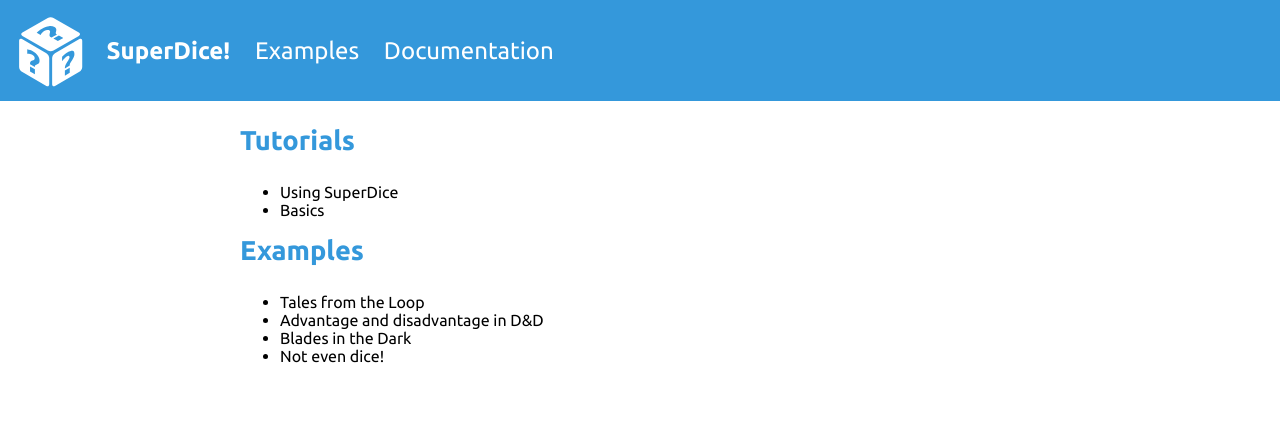
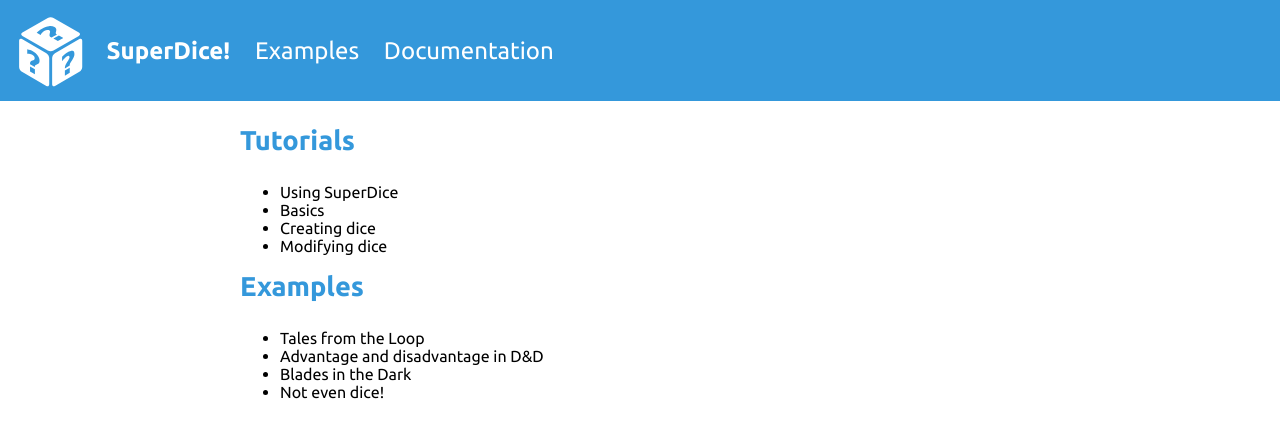
Before and after one commit to Castux/SnakeEyes, a Jekyll site: the page built from examples.md, in a window 1280 px wide. Shown: the top 438 px of the page. Built offline with Jekyll 4.4.1, drawn with Linux system fonts in a browser that asks for light colours.

Commit message:
Tutorial 3

```diff
--- a/examples.md
+++ b/examples.md
@@ -7,6 +7,8 @@
 
 - [Using SuperDice]({{ site.baseurl }}?url=examples/tutorial-0.lua)
 - [Basics]({{ site.baseurl }}?url=examples/tutorial-1.lua)
+- [Creating dice]({{ site.baseurl }}?url=examples/tutorial-2.lua)
+- [Modifying dice]({{ site.baseurl }}?url=examples/tutorial-3.lua)
 
 # Examples
 
```
Also changed, not shown: 2 other files.
